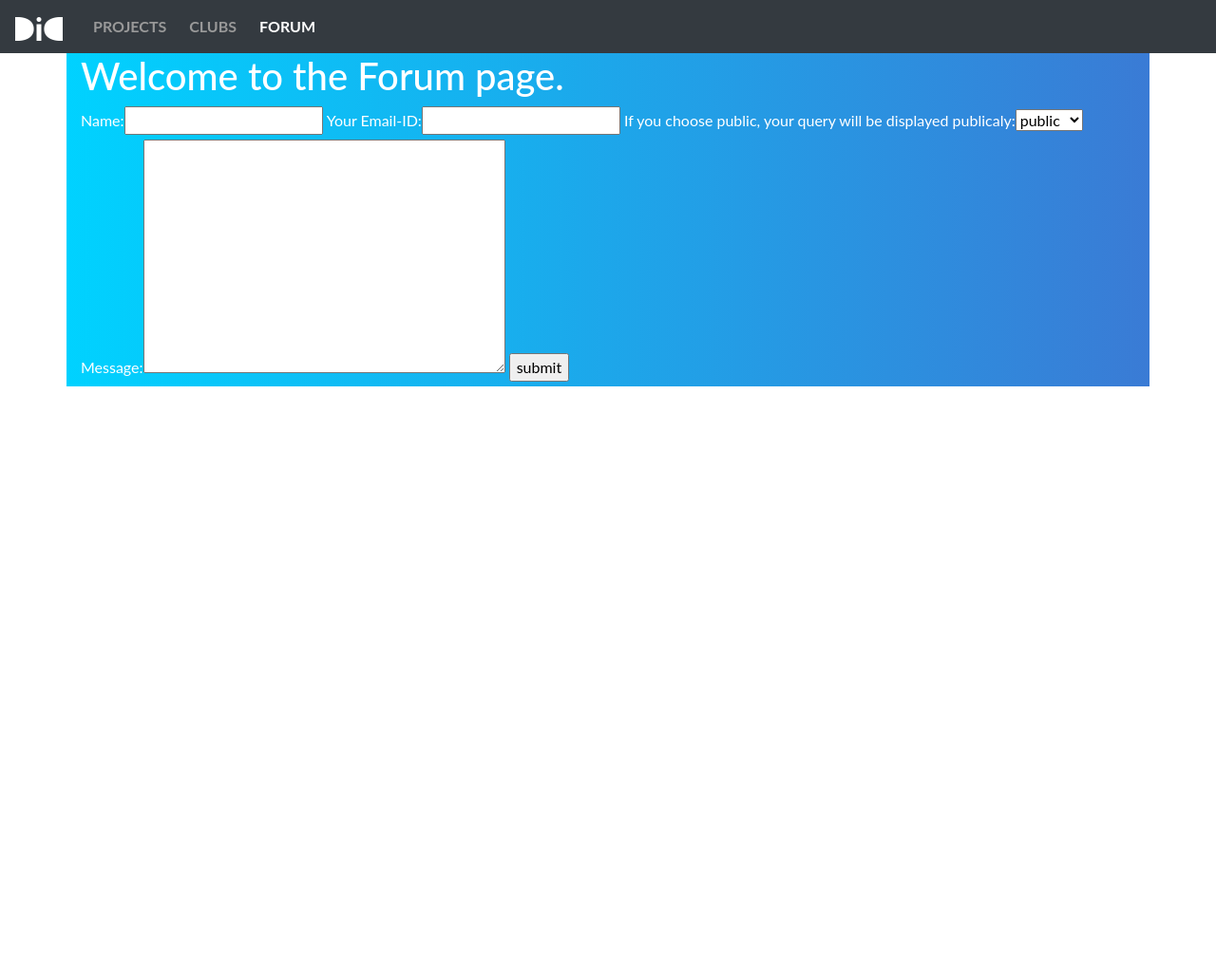
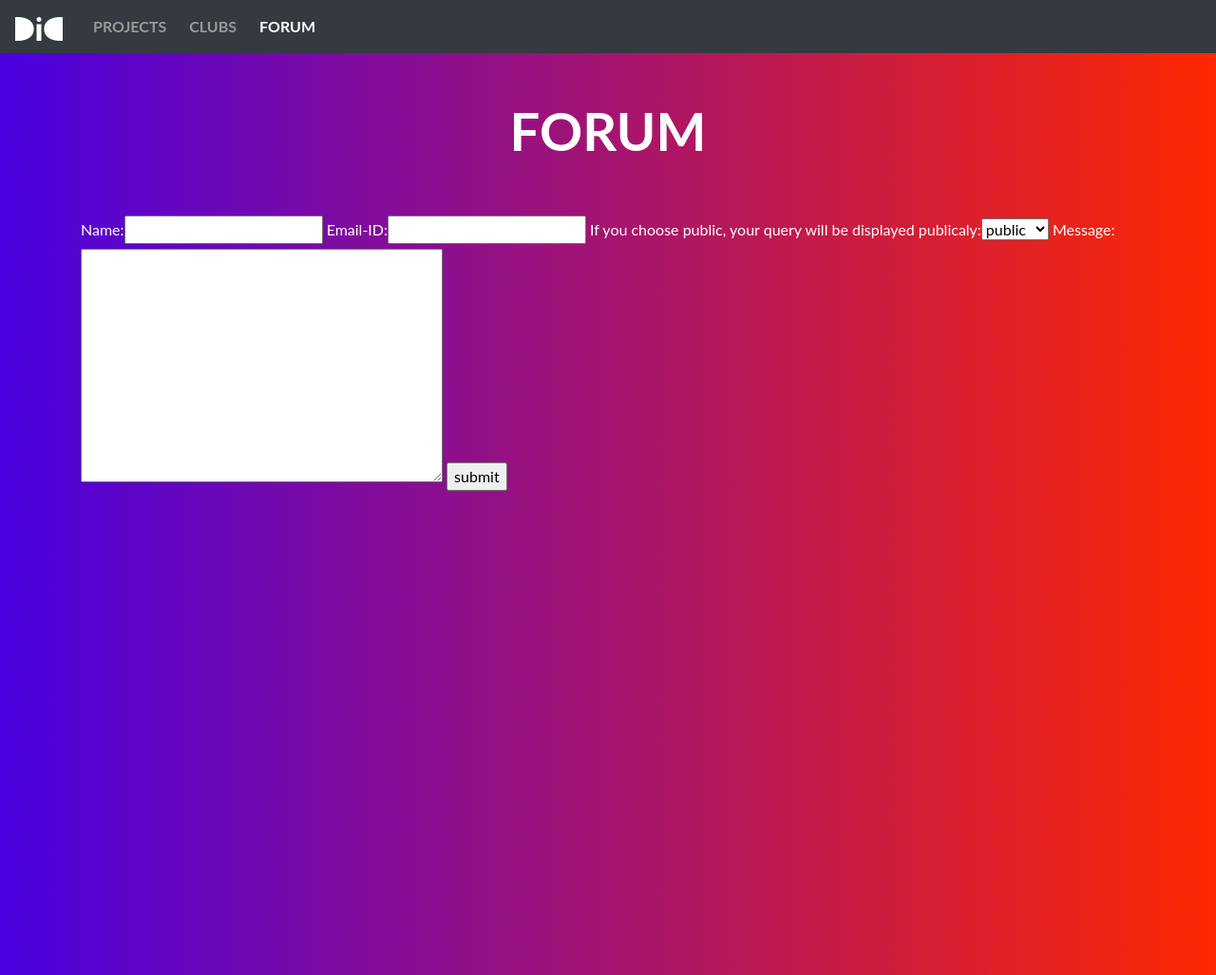
Before and after one commit to ashishrrs/IDC, a Django app: page /forms/ in a window 1280 px wide. Shown: the whole page at 95% size. Before the commit the page ends 407 px from the top, so only its background shows below. Run offline with Django 3.2, Linux system fonts and the light colour scheme; some libraries are stand-ins or nearby versions.

Commit message:
styling added for forum page

```diff
--- a/IDC/Forum/forms.py
+++ b/IDC/Forum/forms.py
@@ -5,6 +5,6 @@ import datetime
 display_choice=( ('public', 'public' ), ('private', 'private'))
 class Query(forms.Form):
     name= forms.CharField( max_length=100, required=True)
-    email = forms.EmailField(label= "Your Email-ID", required= True)
+    email = forms.EmailField(label= "Email-ID", required= True)
     display= forms.ChoiceField(label="If you choose public, your query will be displayed publicaly", choices=display_choice)
     message= forms.CharField(widget=forms.Textarea,max_length=500)
--- a/IDC/Forum/templates/Forum/index.html
+++ b/IDC/Forum/templates/Forum/index.html
@@ -4,13 +4,20 @@
 {% endblock %}
 
 {% block content %}
-<div class="container" style="background-image: linear-gradient(to right, #00d2ff, #3a7bd5); padding-top: 56px; padding-bottom: 0;">
+<div id="page" style="background-image: linear-gradient(to right, #4a00e0, #ff2800); padding-top: 56px; padding-bottom: 0;">
+	<div class="container">
 
-	<h1>Welcome to the Forum page.</h1>
-	<form action = "{% url 'index' %}" method= "POST" />
-	{% csrf_token %}
-	{{form}}
-	<input type= submit value = submit>
-	</form>
+		<header class="py-5 text-center">
+			<h1 class="display-4 font-weight-bold">FORUM</h1>
+		</header>
+
+		<div style="height:100vh;">
+			<form action = "{% url 'index' %}" method= "POST" />
+			{% csrf_token %}
+			{{form}}
+			<input type= submit value = submit>
+			</form>
+		</div>
+	</div>
 </div>
 {% endblock %}
```
Also changed, not shown: IDC/Projects/templates/Projects/index.html (+7 -7 lines).
